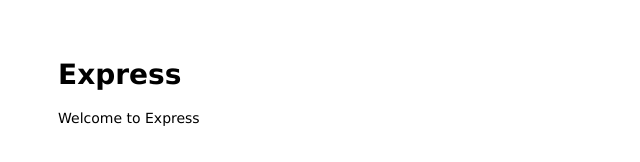
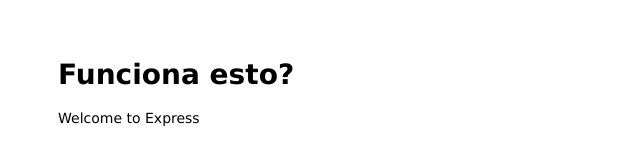
Before and after one commit to Pirosrock/tienda_online_pirosworks, a website: page public/index.html in a window 1280 px wide. Shown: the whole page, without its empty margins (0-640 px from the left). Drawn offline with Linux system fonts and the light colour scheme.

```diff
--- a/public/index.html
+++ b/public/index.html
@@ -6,7 +6,7 @@
 </head>
 
 <body>
-  <h1>Express</h1>
+  <h1>Funciona esto?</h1>
   <p>Welcome to Express</p>
 </body>
 
```
Also changed, not shown: 1 other file.
